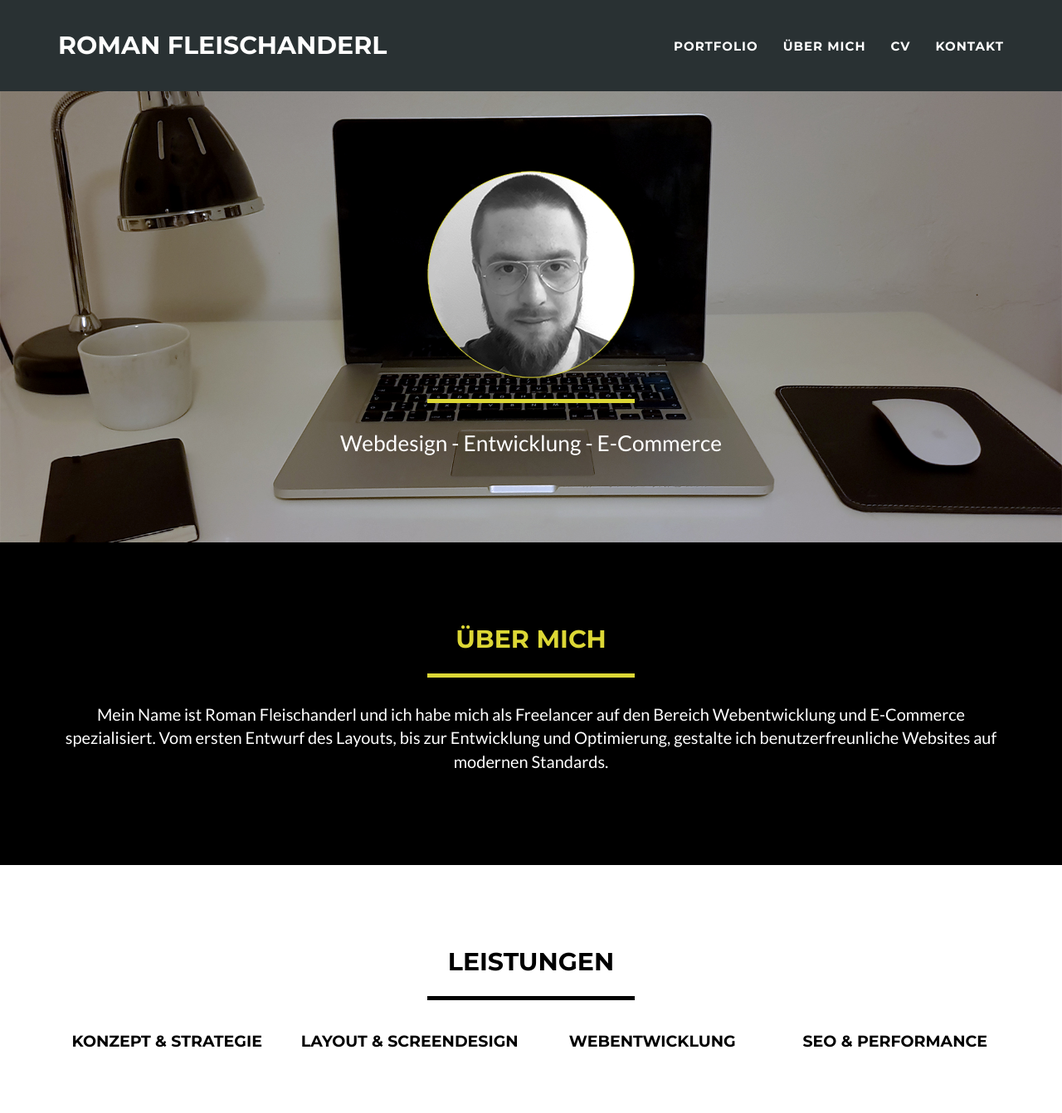
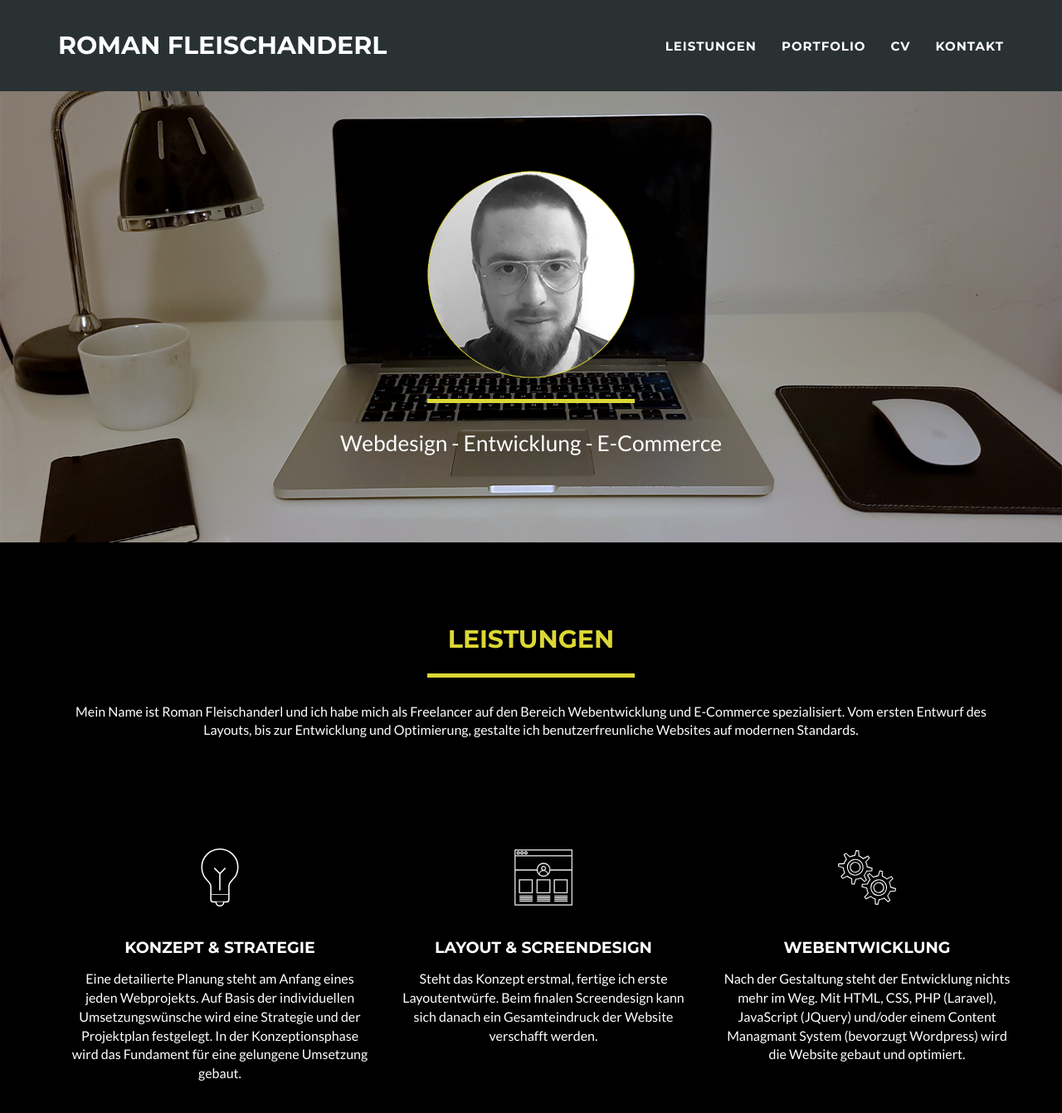
Before and after one commit to rfle/portfolio, a Jekyll site: the page built from index.html, in a window 1280 px wide and 1400 px high. Shown: the top 1342 px of the window at 83% size. Built offline with Jekyll 4.4.1, drawn with Linux system fonts in a browser that asks for light colours; some of the changed text lies outside the part shown.

Commit message:
add about content sections and css

```diff
--- a/_config.yml
+++ b/_config.yml
@@ -36,7 +36,7 @@ color:
 # Footer settings
 footer:
   copyright: Roman Fleischanderl
-  location: Wien, AT
+  location: 1090 Wien, AT
   social: Soziale Netzwerke
   #credits: Credits
 
--- a/_includes/about.html
+++ b/_includes/about.html
@@ -3,13 +3,70 @@
     <div class="container">
         <div class="row">
             <div class="col-lg-12 text-center">
-                    <h2 class="headline_l">Über mich</h2>
+                <h2 class="headline_l">Leistungen</h2>
                 <hr class="star-light">
             </div>
         </div>
         <div class="row">
             <div class="col-lg-12 text-center">
-                    <p>Mein Name ist Roman Fleischanderl und ich habe mich als Freelancer auf den Bereich Webentwicklung und E-Commerce spezialisiert. Vom ersten Entwurf des Layouts, bis zur Entwicklung und Optimierung, gestalte ich benutzerfreunliche Websites auf modernen Standards.</p>
+                <p class="small">Mein Name ist Roman Fleischanderl und ich habe mich als Freelancer auf den Bereich Webentwicklung und
+                    E-Commerce spezialisiert. Vom ersten Entwurf des Layouts, bis zur Entwicklung und Optimierung,
+                    gestalte ich benutzerfreunliche Websites auf modernen Standards.</p>
+            </div>
+        </div>
+        <div class="container service_container">
+            <div class="row">
+                <div class="col-md-4 text-center">
+                    <img class="service_icon" src="img/icons/icon_concept.svg" alt="Konzept Icon" width="70px"
+                         height="70px">
+                    <h4>
+                        Konzept & Strategie
+                    </h4>
+                    <p class="small">Eine detailierte Planung steht am Anfang eines jeden Webprojekts.
+                        Auf Basis der individuellen Umsetzungswünsche wird eine Strategie und der Projektplan
+                        festgelegt.
+                        In der Konzeptionsphase wird das Fundament für eine gelungene Umsetzung gebaut.</p>
+                </div>
+                <div class="col-md-4 text-center">
+                    <img class="service_icon" src="img/icons/icon_design.svg" alt="Konzept Icon" width="70px"
+                         height="70px">
+                    <h4>
+                        Layout & Screendesign
+                    </h4>
+                    <p class="small">Steht das Konzept erstmal, fertige ich erste Layoutentwürfe.
+                        Beim finalen Screendesign kann sich danach ein
+                        Gesamteindruck der Website verschafft werden.</p>
+                </div>
+                <div class="col-md-4 text-center">
+                    <img class="service_icon" src="img/icons/icon_development.svg" alt="Konzept Icon" width="70px"
+                         height="70px">
+                    <h4>
+                        Webentwicklung
+                    </h4>
+                    <p class="small">Nach der Gestaltung steht der Entwicklung nichts mehr im Weg.
+                        Mit HTML, CSS, PHP (Laravel), JavaScript (JQuery)
+                        und/oder einem Content Managmant System (bevorzugt Wordpress) wird die Website gebaut und
+                        optimiert.</p>
+                </div>
+            </div>
+        </div>
+        <div class="row">
+            <div class="col-lg-12 text-center tool_headline">
+                <h3>Tools</h3>
+            </div>
+            <div class="col-lg-12 text-center">
+                <div class="tool_container">
+                    <a class="tool_link" href="https://www.sketchapp.com/" target="_blank">Sketch</a>
+                    <a class="tool_link" href="https://www.adobe.com/at/products/photoshop.html"
+                       target="_blank">Photoshop</a>
+                    <a class="tool_link" href="https://www.adobe.com/at/products/illustrator.html" target="_blank">Illustrator</a>
+                    <a class="tool_link" href="https://laravel.com/"
+                       target="_blank">Laravel</a>
+                    <a class="tool_link" href="https://de.wordpress.com/"
+                       target="_blank">Wordpress</a>
+                    <a class="tool_link" href="https://de.wordpress.org/plugins/woocommerce/"
+                       target="_blank">Woocommerce</a>
+                </div>
             </div>
         </div>
     </div>
--- a/_includes/nav.html
+++ b/_includes/nav.html
@@ -19,10 +19,10 @@
                         <a href="#page-top"></a>
                     </li>
                     <li class="page-scroll">
-                        <a href="#portfolio">Portfolio</a>
+                        <a href="#about">Leistungen</a>
                     </li>
                     <li class="page-scroll">
-                        <a href="#about">Über mich</a>
+                        <a href="#portfolio">Portfolio</a>
                     </li>
                     <li class="page-scroll">
                         <a href="#timeline">CV</a>
--- a/_includes/services.html
+++ b/_includes/services.html
@@ -7,26 +7,24 @@
             </div>
         </div>
         <div class="row">
-            <div class="col-md-3 text-center">
+            <div class="col-md-4 text-center">
+                <img src="img/icons/icon_concept.svg" alt="Konzept Icon" width="50px" height="50px">
                 <h4>
                     Konzept & Strategie
                 </h4>
                 <p></p>
             </div>
-            <div class="col-md-3 text-center">
+            <div class="col-md-4 text-center">
+                <img src="img/icons/icon_design.svg" alt="Konzept Icon" width="50px" height="50px">
                 <h4>
                     Layout & Screendesign
                 </h4>
 
             </div>
-            <div class="col-md-3 text-center">
+            <div class="col-md-4 text-center">
+                <img src="img/icons/icon_development.svg" alt="Konzept Icon" width="50px" height="50px">
                 <h4>
                     Webentwicklung
-                </h4>
-            </div>
-            <div class="col-md-3 text-center">
-                <h4>
-                    SEO & Performance
                 </h4>
             </div>
         </div>
--- a/_layouts/default.html
+++ b/_layouts/default.html
@@ -5,11 +5,8 @@
     {% include nav.html %}
     {% include header.html %}
     {% include about.html %}
-    {% include services.html %}
     {% include portfolio_grid.html %}
-
     {% include timeline.html %}
-
     {% if site.contact == "static" %}
     {% include contact_static.html %}
     {% elsif site.contact == "disqus" %}
```
Also changed, not shown: _includes/css/main.css (+14 -2 lines), img/icons/icon_concept.svg, img/icons/icon_design.svg, img/icons/icon_development.svg. Lines whose indentation alone changed are shown as unchanged.
